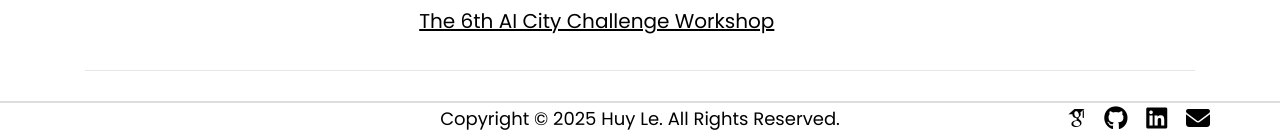
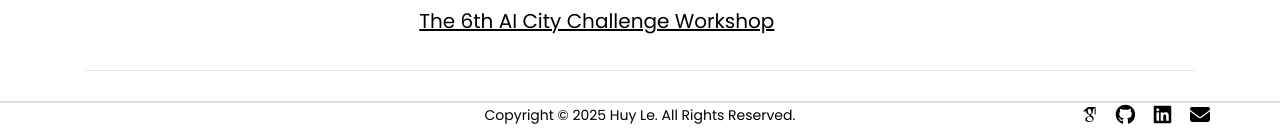
Before and after one commit to lehuy1611/lehuy1611.github.io, a Jekyll site: the page built from publication.html, in a window 1280 px wide. Shown: the part 2470-2608 px from the top of the page. Built offline with Jekyll 4.4.1, drawn with Linux system fonts in a browser that asks for light colours; some web fonts are replaced.

Commit message:
update footer contact info

```diff
--- a/publication.html
+++ b/publication.html
@@ -209,7 +209,7 @@ layout: null
         <div class="container position-relative">
           <!-- Centered Copyright -->
           <div class="text-center">
-            <p style="color: #000; font-size: 18px; margin: 0;">
+            <p style="color: #000; font-size: 14px; margin: 0;">
               Copyright &copy;
               <script>document.write(new Date().getFullYear());</script> Huy Le. All Rights Reserved.
             </p>
@@ -219,25 +219,25 @@ layout: null
           <div style="position: absolute; right: 0; top: 50%; transform: translateY(-50%);">
             <a class="external-link button is-light"
                href="https://scholar.google.com/citations?user=nsoYvw8AAAAJ&hl"
-               style="color: #000; margin-left: 15px; display: inline-block; font-size: 24px;">
+               style="color: #000; margin-left: 15px; display: inline-block; font-size: 20px;">
               <span class="icon"><i class="ai ai-google-scholar"></i></span>
             </a>
 
             <a class="external-link button is-light"
                href="https://github.com/zef1611"
-               style="color: #000; margin-left: 15px; display: inline-block; font-size: 24px;">
+               style="color: #000; margin-left: 15px; display: inline-block; font-size: 20px;">
               <span class="icon"><i class="fab fa-github"></i></span>
             </a>
 
             <a class="external-link button is-light"
                href="https://www.linkedin.com/in/lehuy1611"
-               style="color: #000; margin-left: 15px; display: inline-block; font-size: 24px;">
+               style="color: #000; margin-left: 15px; display: inline-block; font-size: 20px;">
               <span class="icon"><i class="fab fa-linkedin"></i></span>
             </a>
 
             <a class="external-link button is-light"
                href="mailto:lehuy2316@gmail.com"
-               style="color: #000; margin-left: 15px; display: inline-block; font-size: 24px;">
+               style="color: #000; margin-left: 15px; display: inline-block; font-size: 20px;">
               <span class="icon"><i class="fa fa-envelope" aria-hidden="true"></i></span>
             </a>
           </div>
```
